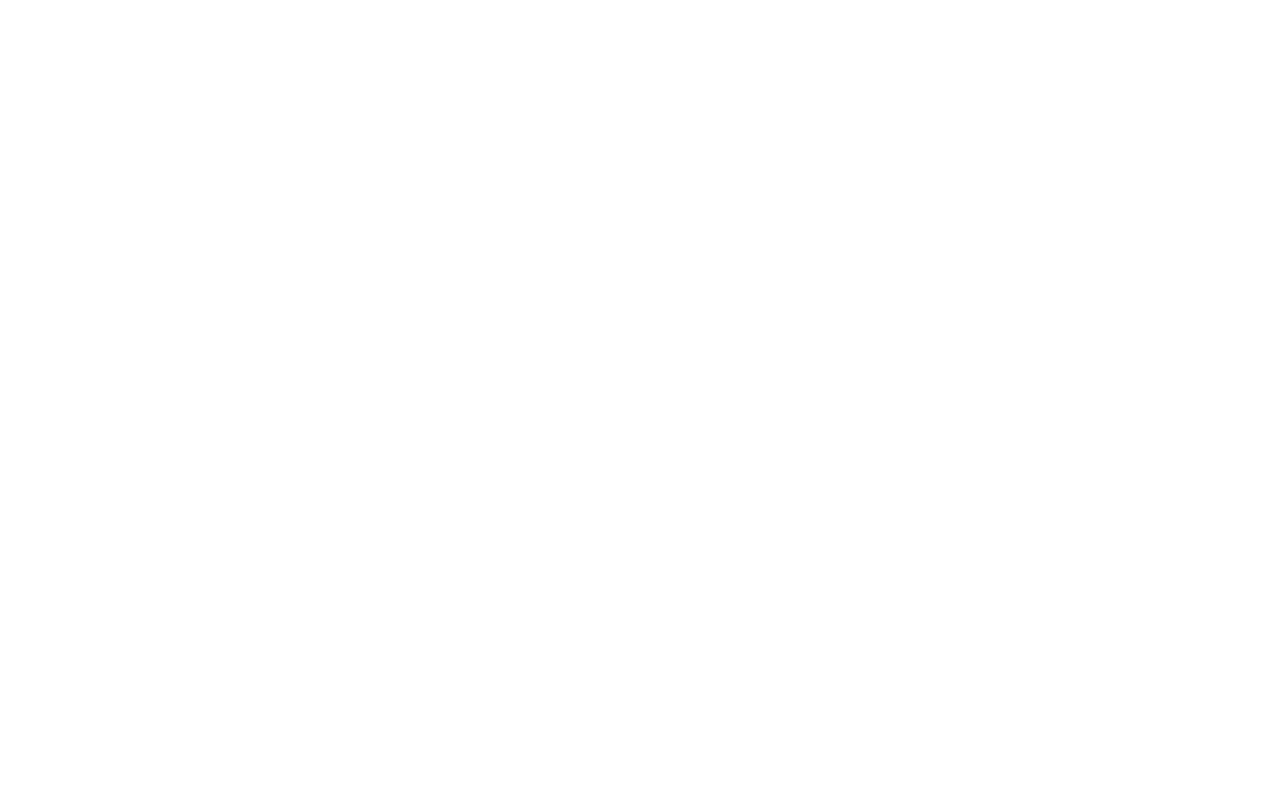
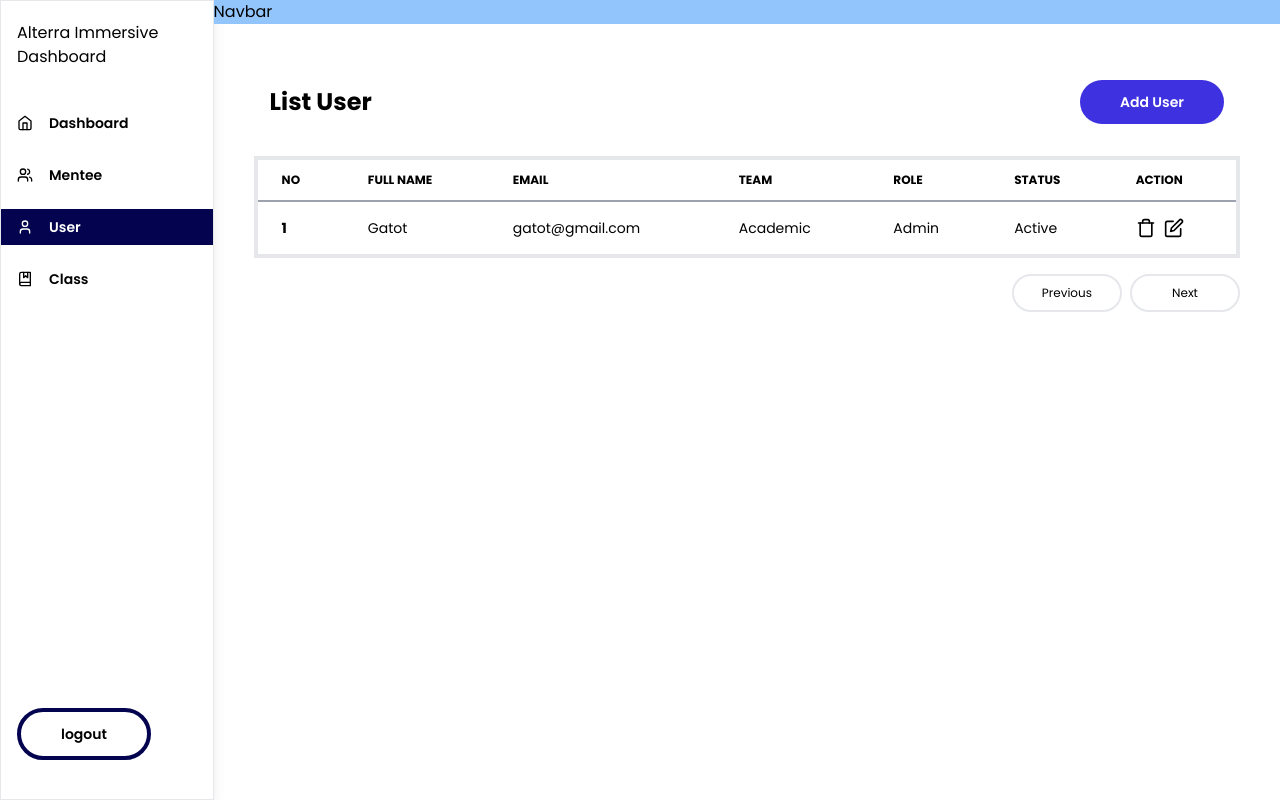
Before and after one commit to Immersive-Dash/fe-web, a React (Vite) app: page /user in a window 1280 px wide. Before the commit this address had no page. Built offline with nearby package versions, Linux system fonts and the light colour scheme; sample sign-in values are in the browser's storage.

Commit message:
feat: add list user page

```diff
--- a/src/App.tsx
+++ b/src/App.tsx
@@ -3,6 +3,7 @@
 import Landing from './pages/landing/landing';
 import Dashboard from './pages/dashboard/dashboard';
 import Login from './pages/login/login';
+import UserPage from './pages/user/userPage';
 function App() {
   return (
     <>
@@ -12,6 +13,7 @@
           <Route path='/login' element={<Login />} />
           <Route path="/" element={<Layout />}>
             <Route path="/dashboard" element={<Dashboard />} />
+            <Route path="/user" element={<UserPage />} />
           </Route>
         </Routes>
       </BrowserRouter>
--- /dev/null
+++ b/src/pages/user/userPage.tsx
@@ -0,0 +1,74 @@
+import { LuEdit,LuTrash } from "react-icons/lu"
+const UserPage = () => {
+  return (
+    <div className="p-10" >
+      <div className="flex p-4 justify-between items-center">
+        <h1 className="font-bold text-2xl">List User</h1>
+        <button type="button" className="font-semibold text-white bg-[#3E31DF] hover:bg-[#03034F] rounded-full text-sm px-10 py-3 text-center">Add User</button>
+      </div>
+      <div className="relative py-4 overflow-x-auto sm:rounded-lg">
+        <table className="w-full text-sm text-left border-4 text-black">
+          <thead className="text-xs text-black uppercase border-b-2 border-b-gray-400">
+            <tr>
+              <th scope="col" className="px-6 py-3">
+                No
+              </th>
+              <th scope="col" className="px-6 py-3">
+                Full Name
+              </th>
+              <th scope="col" className="px-6 py-3">
+                Email
+              </th>
+              <th scope="col" className="px-6 py-3">
+                Team
+              </th>
+              <th scope="col" className="px-6 py-3">
+                Role
+              </th>
+              <th scope="col" className="px-6 py-3">
+                Status
+              </th>
+              <th scope="col" className="px-6 py-3">
+                Action
+              </th>
+            </tr>
+          </thead>
+          <tbody>
+            <tr className="bg-white border-b">
+              <th scope="row" className="px-6 py-4">
+                1
+              </th>
+              <td className="px-6 py-4">
+                Gatot
+              </td>
+              <td className="px-6 py-4">
+                gatot@gmail.com
+              </td>
+              <td className="px-6 py-4">
+                Academic
+              </td>
+              <td className="px-6 py-4">
+                Admin
+              </td>
+              <td className="px-6 py-4">
+                Active
+              </td>
+              <td className="px-6 py-4 flex gap-2">
+                <div className="cursor-pointer"><LuTrash size={20}/></div>
+                <div className="cursor-pointer"><LuEdit size={20}/></div>
+              </td>
+            </tr>
+          </tbody>
+        </table>
+      </div>
+      <div>
+        <div className="flex justify-end gap-x-2">
+          <button type="button" className="font-medium text-blak bg-blak hover:bg-[#3E31DF] hover:text-white border-2  rounded-full text-[12px] px-7 py-2 text-center">Previous</button>
+          <button type="button" className="font-medium text-black bg-blacke hover:bg-[#3E31DF] hover:text-white border-2 rounded-full text-[12px] px-10 py-2 text-center">Next </button>
+        </div>
+      </div>
+    </div>
+  )
+}
+
+export default UserPage
```
